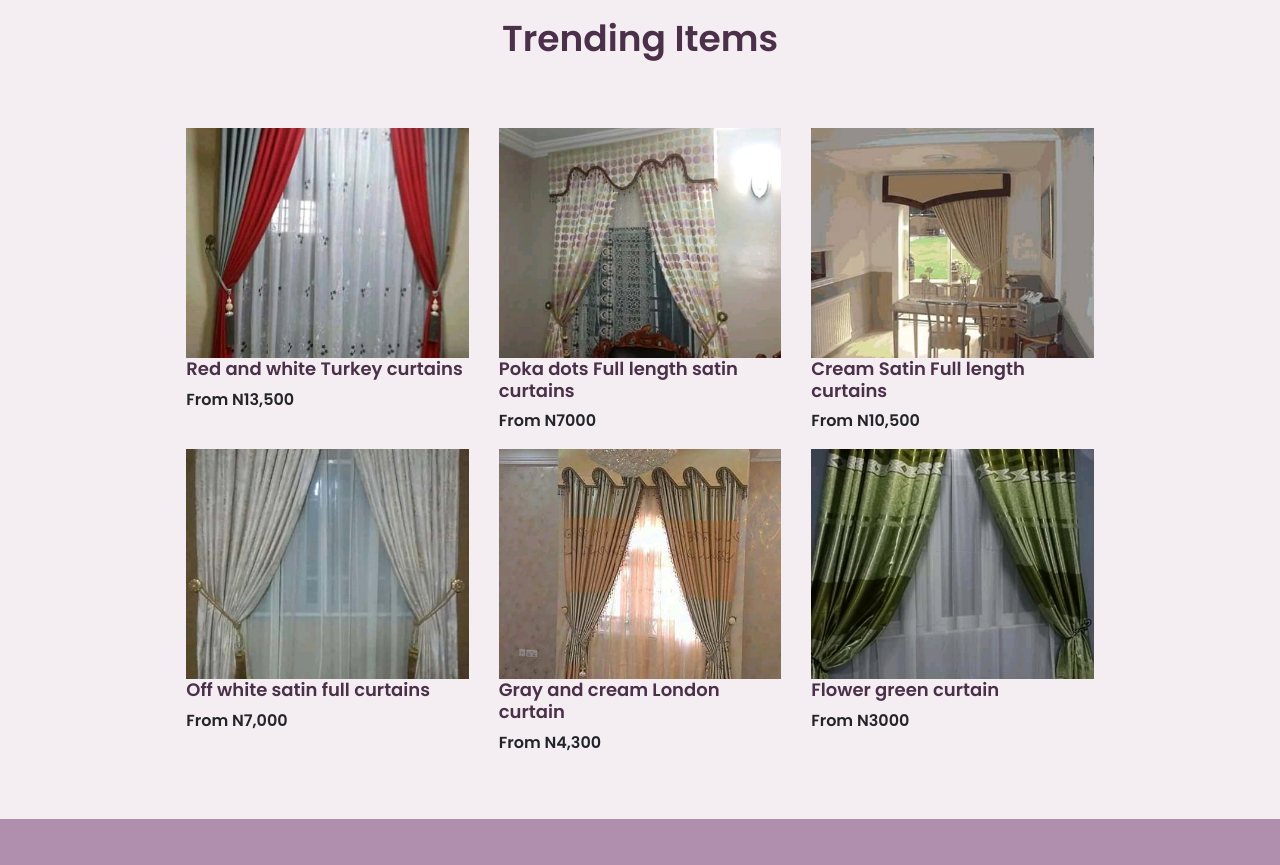
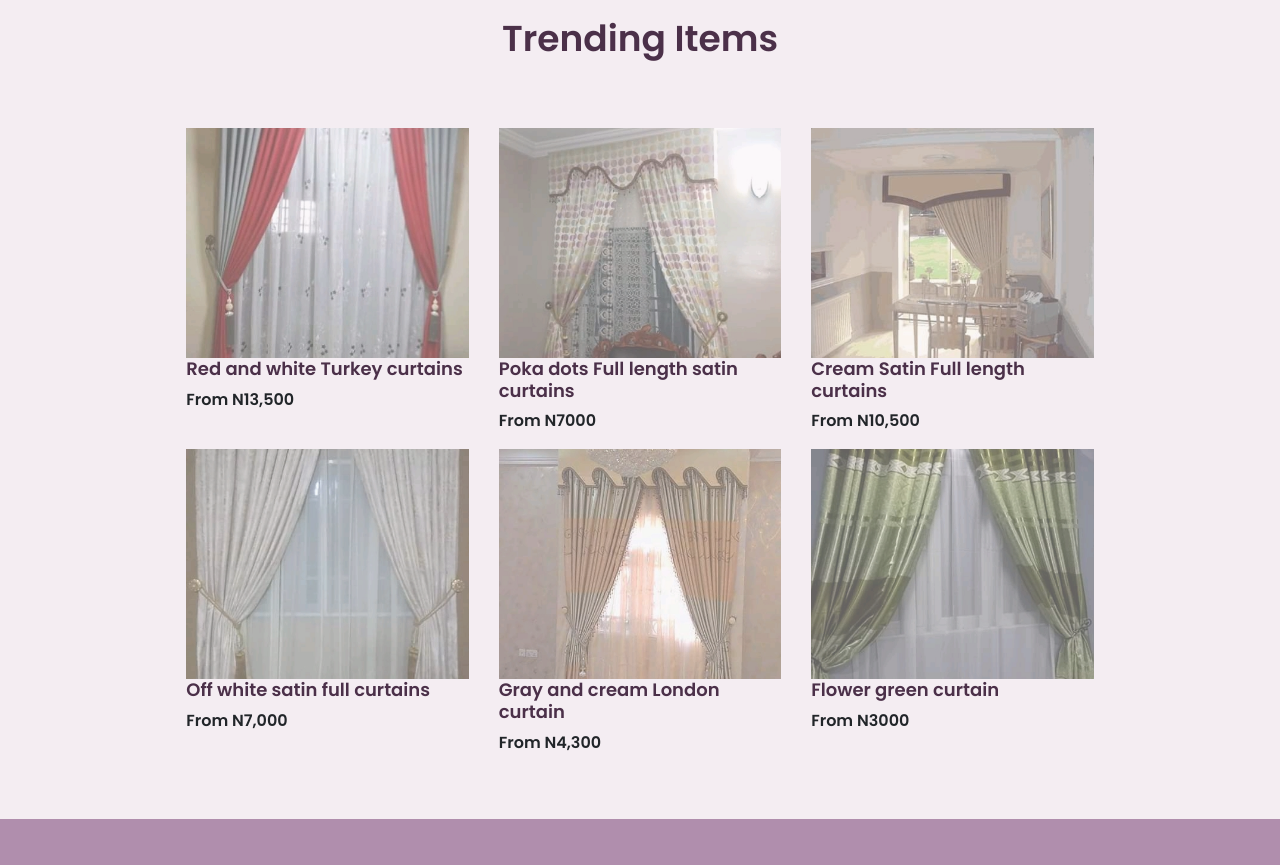
Before and after one commit to KelahKelah/Special-Effects-javascript-, a React (Create React App) app: page / in a window 1280 px wide. Shown: the part 1300-2165 px from the top of the page. Built offline with nearby package versions, Linux system fonts and the light colour scheme.

Commit message:
add animation

```diff
--- a/src/pages/home/home.css
+++ b/src/pages/home/home.css
@@ -38,6 +38,11 @@
     position: absolute;
     left: 78px;
     top: 40px;
+    transition: all 1s;
+}
+.single-img-show:hover {
+    height: 435px;
+
 }
 .single-img-show-extention {
     width: 400px;
@@ -73,7 +78,27 @@
     text-align: center;
     line-height: 2.5rem;
 }
-
+.img-fluid {
+    opacity: 0.6;
+    transition: 0.3s;
+}
+.img-fluid:hover {
+    opacity: 1;
+}
+/* FADE IN ANIMATION  */
+.fadein-animation {
+    animation: fadeInAnimation ease 4s;
+    animation-iteration-count: 1;
+    animation-fill-mode: forwards;
+}
+@keyframes fadeInAnimation {
+    0% {
+        opacity: 0;
+    }
+    100% {
+        opacity: 1;
+    }
+}
 @media screen and (max-width: 769px) {
     .single-img-show-extention {
          width: 204px;
```
